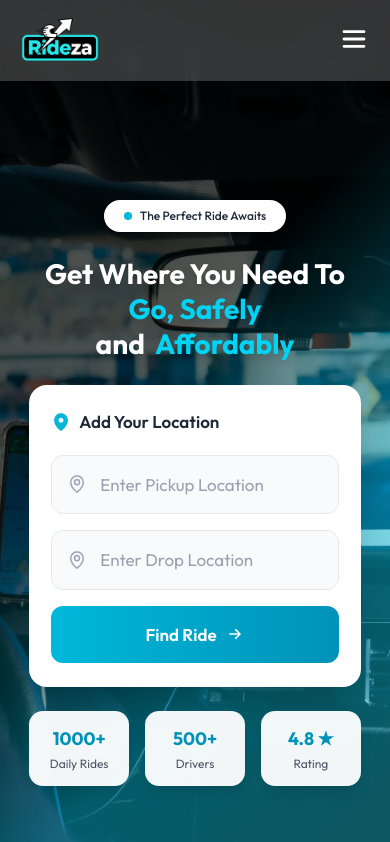
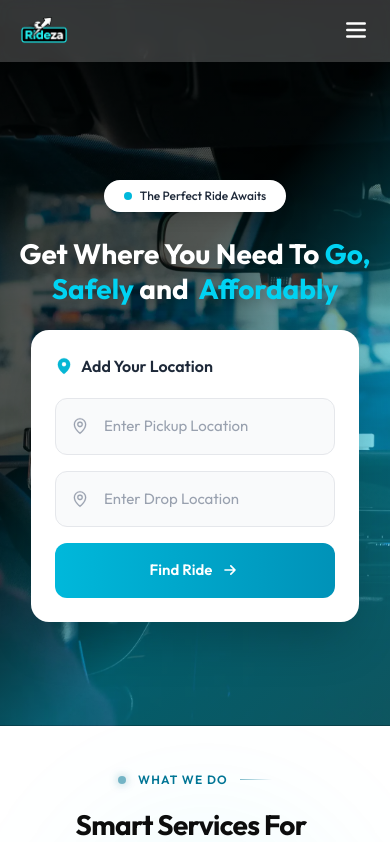
Before and after one commit to DevHassan101/newRidezaSite, a Next.js app: page / in a window 390 px wide. Shown: the top 842 px of the page. Built offline with nearby package versions, Linux system fonts and the light colour scheme.

Commit message:
seo-changes-done-here

```diff
--- a/app/components/home/HomeBanner.tsx
+++ b/app/components/home/HomeBanner.tsx
@@ -4,11 +4,11 @@ import { useState } from "react";
 import "./HomeBanner.css";
 
 const HiLocationMarker = () => (
-    <svg xmlns="http://www.w3.org/2000/svg" className="w-5 h-5 lg:w-5.5 lg:h-5.5" viewBox="0 0 256 256"><path fill="#06b6d4" d="M128 16a88.1 88.1 0 0 0-88 88c0 75.3 80 132.17 83.41 134.55a8 8 0 0 0 9.18 0C136 236.17 216 179.3 216 104a88.1 88.1 0 0 0-88-88m0 56a32 32 0 1 1-32 32a32 32 0 0 1 32-32" strokeWidth="3" stroke="#06b6d4" /></svg>
+    <svg xmlns="http://www.w3.org/2000/svg" className="w-4.5 h-4.5 lg:w-5.5 lg:h-5.5" viewBox="0 0 256 256"><path fill="#06b6d4" d="M128 16a88.1 88.1 0 0 0-88 88c0 75.3 80 132.17 83.41 134.55a8 8 0 0 0 9.18 0C136 236.17 216 179.3 216 104a88.1 88.1 0 0 0-88-88m0 56a32 32 0 1 1-32 32a32 32 0 0 1 32-32" strokeWidth="3" stroke="#06b6d4" /></svg>
 );
 
 const FiMapPin = () => (
-    <svg xmlns="http://www.w3.org/2000/svg" className="w-5 h-5 absolute left-4 top-1/2 -translate-y-1/2" viewBox="0 0 256 256"><path fill="#99a1af" d="M128 64a40 40 0 1 0 40 40a40 40 0 0 0-40-40m0 64a24 24 0 1 1 24-24a24 24 0 0 1-24 24m0-112a88.1 88.1 0 0 0-88 88c0 31.4 14.51 64.68 42 96.25a254.2 254.2 0 0 0 41.45 38.3a8 8 0 0 0 9.18 0a254.2 254.2 0 0 0 41.37-38.3c27.45-31.57 42-64.85 42-96.25a88.1 88.1 0 0 0-88-88m0 206c-16.53-13-72-60.75-72-118a72 72 0 0 1 144 0c0 57.23-55.47 105-72 118" strokeWidth="3" stroke="#99a1af" /></svg>
+    <svg xmlns="http://www.w3.org/2000/svg" className="w-4.5 h-4.5 absolute left-4 top-1/2 -translate-y-1/2" viewBox="0 0 256 256"><path fill="#99a1af" d="M128 64a40 40 0 1 0 40 40a40 40 0 0 0-40-40m0 64a24 24 0 1 1 24-24a24 24 0 0 1-24 24m0-112a88.1 88.1 0 0 0-88 88c0 31.4 14.51 64.68 42 96.25a254.2 254.2 0 0 0 41.45 38.3a8 8 0 0 0 9.18 0a254.2 254.2 0 0 0 41.37-38.3c27.45-31.57 42-64.85 42-96.25a88.1 88.1 0 0 0-88-88m0 206c-16.53-13-72-60.75-72-118a72 72 0 0 1 144 0c0 57.23-55.47 105-72 118" strokeWidth="3" stroke="#99a1af" /></svg>
 );
 
 export default function HeroBanner() {
@@ -24,8 +24,8 @@ export default function HeroBanner() {
         <>
             <section className="hero-banner-section">
                 <div className="hero-banner-image">
-                    <div className="w-full hero-banner-content py-25 sm:py-30 md:py-40 lg:py-50">
-                        <div className="hero-banner-box mt-25 lg:mt-10 max-w-[85%] lg:max-w-[55%] mx-auto">
+                    <div className="w-full hero-banner-content py-20 sm:py-30 md:py-40 lg:py-50">
+                        <div className="hero-banner-box mt-25 lg:mt-10 max-w-[90%] lg:max-w-[55%] mx-auto">
                             <div className="space-y-6 flex lg:block flex-wrap justify-center items-center">
                                 <div className="inline-flex items-center gap-2 bg-white backdrop-blur-sm px-5 py-2 lg:py-2.5 rounded-full shadow-lg">
                                     <span className="w-2 h-2 bg-cyan-500 rounded-full"></span>
@@ -38,8 +38,8 @@ export default function HeroBanner() {
                                     <span className="text-cyan-400"> Go, Safely</span> and
                                     <span className="text-cyan-400 pl-2.5">Affordably</span>
                                 </h1>
-                                <div className="bg-white rounded-[18px] shadow-2xl py-6 px-5.5 lg:py-6 lg:px-6 space-y-5">
-                                    <h2 className="text-[17px] lg:text-lg font-semibold text-gray-800 flex items-center gap-2">
+                                <div className="bg-white rounded-[18px] shadow-2xl py-6 px-6 lg:py-6 lg:px-6 space-y-5">
+                                    <h2 className="text-md lg:text-lg font-semibold text-gray-800 flex items-center gap-2">
                                         <HiLocationMarker />
                                         Add Your Location
                                     </h2>
@@ -47,16 +47,16 @@ export default function HeroBanner() {
                                         <div className="relative">
                                             <FiMapPin />
                                             <input type="text" value={pickupLocation} onChange={(e) => setPickupLocation(e.target.value)}
-                                                placeholder="Enter Pickup Location" className="w-full pl-12 text-[17px] lg:text-lg pr-4 py-4 bg-gray-50 border border-gray-200 rounded-xl text-gray-800 placeholder:text-gray-400
+                                                placeholder="Enter Pickup Location" className="w-full pl-12 text-[15px] lg:text-lg pr-4 py-4 bg-gray-50 border border-gray-200 rounded-xl text-gray-800 placeholder:text-gray-400
                                                 focus:outline-none focus:ring-2 focus:ring-cyan-500 focus:border-transparent transition-all duration-300" />
                                         </div>
                                         <div className="relative">
                                             <FiMapPin />
                                             <input type="text" value={dropLocation} onChange={(e) => setDropLocation(e.target.value)}
-                                                placeholder="Enter Drop Location" className="w-full pl-12 text-[17px] lg:text-lg pr-4 py-4 bg-gray-50 border border-gray-200 rounded-xl text-gray-800 placeholder:text-gray-400
+                                                placeholder="Enter Drop Location" className="w-full pl-12 text-[15px] lg:text-lg pr-4 py-4 bg-gray-50 border border-gray-200 rounded-xl text-gray-800 placeholder:text-gray-400
                                                 focus:outline-none focus:ring-2 focus:ring-cyan-500 focus:border-transparent transition-all duration-300" />
                                         </div>
-                                        <button type="submit" className="w-full bg-linear-to-r from-cyan-500 to-cyan-600 text-white font-semibold text-[17px] lg:text-lg py-4 rounded-xl
+                                        <button type="submit" className="w-full bg-linear-to-r from-cyan-500 to-cyan-600 text-white font-semibold text-[15px] lg:text-lg py-4 rounded-xl
                                             hover:from-cyan-600 hover:to-cyan-700 hover:shadow-xl transform hover:-translate-y-0.5 transition-all duration-300 group">
                                             <span className="flex items-center justify-center gap-2">
                                                 Find Ride
@@ -68,7 +68,7 @@ export default function HeroBanner() {
                                         </button>
                                     </form>
                                 </div>
-                                <div className="w-full grid grid-cols-3 gap-4">
+                                <div className="hidden w-full lg:grid grid-cols-3 gap-4">
                                     <div className="bg-white/95 backdrop-blur-sm rounded-[14px] px-4 py-3.5 lg:p-5 text-center shadow-lg">
                                         <p className="text-[18px] lg:text-2xl font-bold text-cyan-600">1000+</p>
                                         <p className="text-xs text-gray-600 mt-1">Daily Rides</p>
--- a/app/components/home/HomeServices.tsx
+++ b/app/components/home/HomeServices.tsx
@@ -110,10 +110,10 @@ export default function HomeServices() {
                                 <div className="absolute bottom-0 right-0 w-24 h-24 bg-linear-to-tl from-cyan-400 to-cyan-500 opacity-10 rounded-tl-full"></div>
                                 <div className="card-box p-8 relative z-10">
                                     <div className="relative mb-6">
-                                        <div className="card-img w-full h-52 bg-linear-to-br from-cyan-50/80 via-cyan-100/40 to-transparent border border-cyan-400/40 rounded-2xl flex justify-center items-center p-6 relative overflow-hidden group-hover:scale-[1.02] transition-transform duration-500">
+                                        <div className="card-img w-full h-50 lg:h-52 bg-linear-to-br from-cyan-50/80 via-cyan-100/40 to-transparent border border-cyan-400/40 rounded-2xl flex justify-center items-center p-6 relative overflow-hidden group-hover:scale-[1.02] transition-transform duration-500">
                                             <div className="absolute inset-0 bg-linear-to-tr from-cyan-400/10 to-transparent opacity-0 group-hover:opacity-100 transition-opacity duration-500"></div>
                                             <Image src={service.image} alt={service.title} width={300} height={200} sizes="(max-width: 768px) 100vw, (max-width: 1200px) 33vw, 25vw"
-                                            className="mix-blend-multiply w-full h-full object-contain relative z-10 group-hover:scale-110 transition-transform duration-500" />
+                                            className="mix-blend-multiply w-40 h-40 md:w-full md:h-full lg:w-full lg:h-full object-contain relative z-10 group-hover:scale-110 transition-transform duration-500" />
                                         </div>
                                         <div className="absolute -top-3 -right-3 w-14 h-14 text-white bg-linear-to-br from-cyan-400 to-cyan-600 rounded-[14px] flex items-center justify-center text-2xl shadow-sm shadow-cyan-500/40 group-hover:rotate-10 group-hover:scale-110 transition-all duration-700">
                                             {service.icon}
--- a/app/components/layout/Navbar.tsx
+++ b/app/components/layout/Navbar.tsx
@@ -4,11 +4,11 @@ import { useState, useEffect } from "react";
 import { usePathname } from "next/navigation";
 
 const FiMenu = () => (
-  <svg xmlns="http://www.w3.org/2000/svg" className="w-8 h-8" viewBox="0 0 24 24"><path fill="currentColor" stroke="currentColor" strokeLinecap="round" strokeLinejoin="round" strokeWidth="2.1" d="M4.5 6.5h15M4.5 12h15m-15 5.5h15" /></svg>
+  <svg xmlns="http://www.w3.org/2000/svg" className="w-7 h-7" viewBox="0 0 24 24"><path fill="currentColor" stroke="currentColor" strokeLinecap="round" strokeLinejoin="round" strokeWidth="2.1" d="M4.5 6.5h15M4.5 12h15m-15 5.5h15" /></svg>
 );
 
 const IoMdClose = () => (
-  <svg xmlns="http://www.w3.org/2000/svg" className="w-7.5 h-7.5" viewBox="0 0 24 24"><g fill="currentColor" fillRule="evenodd" clipRule="evenodd" strokeWidth="0.9" stroke="currentColor"><path d="M5.47 5.47a.75.75 0 0 1 1.06 0l12 12a.75.75 0 1 1-1.06 1.06l-12-12a.75.75 0 0 1 0-1.06" /><path d="M18.53 5.47a.75.75 0 0 1 0 1.06l-12 12a.75.75 0 0 1-1.06-1.06l12-12a.75.75 0 0 1 1.06 0" /></g></svg>
+  <svg xmlns="http://www.w3.org/2000/svg" className="w-6.6 h-6.5" viewBox="0 0 24 24"><g fill="currentColor" fillRule="evenodd" clipRule="evenodd" strokeWidth="0.9" stroke="currentColor"><path d="M5.47 5.47a.75.75 0 0 1 1.06 0l12 12a.75.75 0 1 1-1.06 1.06l-12-12a.75.75 0 0 1 0-1.06" /><path d="M18.53 5.47a.75.75 0 0 1 0 1.06l-12 12a.75.75 0 0 1-1.06-1.06l12-12a.75.75 0 0 1 1.06 0" /></g></svg>
 );
 
 const bookRideIcon = () => (
@@ -54,7 +54,7 @@ export default function Navbar() {
       <header className={`w-full fixed top-0 left-0 z-50 transition-all duration-500 ease-in-out ${scrolled ? "bg-white/90 backdrop-blur-sm border-b-2 border-cyan-400 px-2" : isHome ? "bg-white/20 lg:bg-white/5 border-b-2 border-transparent backdrop-blur-sm" : "bg-white/90 backdrop-blur-sm border-b-2 border-cyan-400"}`}>
         <nav className="flex justify-between items-center px-5 py-4 md:px-15">
           <div className="rideza-logo">
-            <img src="/images/ridezalogo.webp" width="140" height="50" className="w-20 lg:w-24.5" alt="rideza-logo" />
+            <img src="/images/ridezalogo.webp" width="140" height="50" className="w-12 md:20 lg:w-24" alt="rideza-logo" />
           </div>
           <ul className="hidden text-black text-[17px] font-medium lg:flex items-center gap-5 pb-1">
             {menu.map((item) => (
```
Also changed, not shown: app/components/layout/Footer.tsx (+4 -4 lines).
